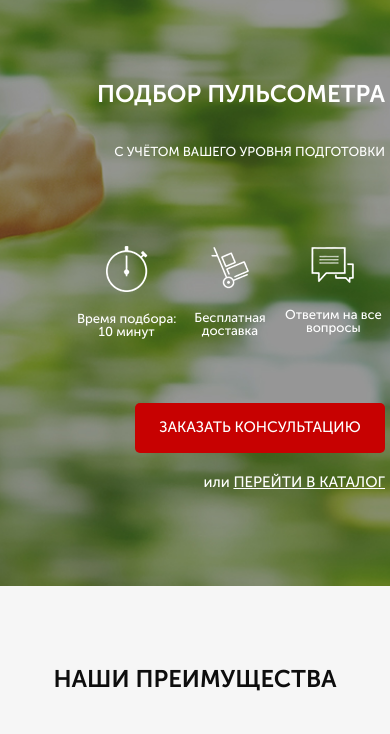
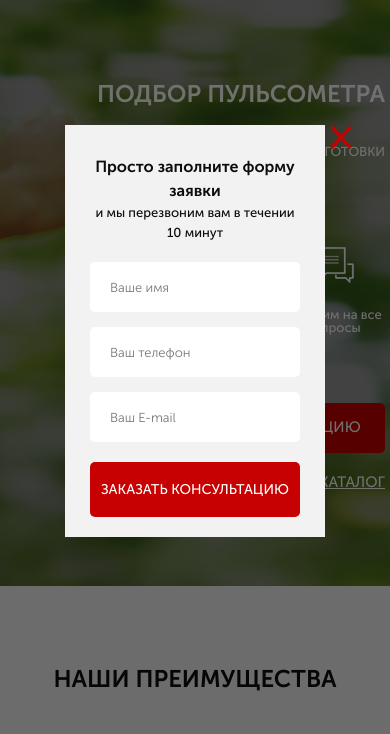
Before and after one commit to dimamedvid/Module-3-landing, a website: page src/index.html in a window 390 px wide. Both pictures are taken after a click on the button "ЗАКАЗАТЬ ЗВОНОК". Shown: the part 91-825 px from the top of the page. Drawn offline with nearby package versions, Linux system fonts and the light colour scheme.

Commit message:
add sixth lesson and homework ( modal with adaption )

```diff
--- a/src/index.html
+++ b/src/index.html
@@ -23,7 +23,7 @@
                 </div>
                 <div class="header__contacts">
                     <a href="tel:+74999228974" class="header__phone">+7 (499) 922-89-74</a>
-                    <button class="button">заказать звонок</button>
+                    <button data-modal="consultation" class="button">заказать звонок</button>
                 </div>
             </header>
             <div class="promo__wrapper">
@@ -44,7 +44,7 @@
                         Ответим на все вопросы
                     </div>
                 </div>
-                <button class="button button_main">заказать кОНСУЛЬТАЦИЮ</button>
+                <button data-modal="consultation" class="button button_main">заказать кОНСУЛЬТАЦИЮ</button>
                 <div class="promo__link">
                     или
                     <a href="">ПЕРЕЙТИ В КАТАЛОГ</a>
@@ -149,6 +149,31 @@
                     <div class="catalog-item__wrapper">
                         <div class="catalog-item__content catalog-item__content_active">
                             <img src="./img/pulsometr.png" alt="pulsometr" class="catalog-item__img"></img>
+                            <div class="catalog-item__subtitle">Пульсометр Suunto M2</div>
+                            <div class="catalog-item__descr">Для первых шагов в тренировках, основанных на сердечном ритме</div>
+                            <a href="#" class="catalog-item__link">ПОДРОБНЕЕ</a>
+                        </div>
+                        <ul class="catalog-item__list">
+                            <li>Вы услышите звуковое оповещение о нужном пульсе во время тренировки;</li>
+                            <li>Вы увидите информативный графический индикатор целевых тренировочных зон пульса;</li>
+                            <li>Также Вы увидите информацию о расходе калорий за тренировку;</li>
+                            <li>Вы сможете посмотреть данные по 10 тренировкам.</li>
+                            <a href="#" class="catalog-item__back">НАЗАД</a>
+                        </ul>
+                    </div>
+                    <hr>
+                    <div class="catalog-item__footer">
+                        <div class="catalog-item__prices">
+                            <div class="catalog-item__old-price">6 690 руб.</div>
+                            <div class="catalog-item__price">6 641 руб.</div>
+                        </div>
+                        <button class="button button_mini">КУПИТЬ</button>
+                    </div>
+                </div>
+                <div class="catalog-item">
+                    <div class="catalog-item__wrapper">
+                        <div class="catalog-item__content catalog-item__content_active">
+                            <img src="./img/pulsometr.png" alt="pulsometr" class="catalog-item__img"></img>
                             <div class="catalog-item__subtitle">Пульсометр Polar FT1</div>
                             <div class="catalog-item__descr">Для первых шагов в тренировках, основанных на сердечном ритме</div>
                             <a href="#" class="catalog-item__link">ПОДРОБНЕЕ</a>
@@ -164,8 +189,8 @@
                     <hr>
                     <div class="catalog-item__footer">
                         <div class="catalog-item__prices">
-                            <div class="catalog-item__old-price">4 750 руб.</div>
-                            <div class="catalog-item__price">4 500 руб.</div>
+                            <div class="catalog-item__old-price">7 390 руб.</div>
+                            <div class="catalog-item__price">7 021 руб.</div>
                         </div>
                         <button class="button button_mini">КУПИТЬ</button>
                     </div>
@@ -199,7 +224,7 @@
                     <div class="catalog-item__wrapper">
                         <div class="catalog-item__content catalog-item__content_active">
                             <img src="./img/pulsometr.png" alt="pulsometr" class="catalog-item__img"></img>
-                            <div class="catalog-item__subtitle">Пульсометр Polar FT1</div>
+                            <div class="catalog-item__subtitle">Пульсометр Suunto M2</div>
                             <div class="catalog-item__descr">Для первых шагов в тренировках, основанных на сердечном ритме</div>
                             <a href="#" class="catalog-item__link">ПОДРОБНЕЕ</a>
                         </div>
@@ -214,8 +239,8 @@
                     <hr>
                     <div class="catalog-item__footer">
                         <div class="catalog-item__prices">
-                            <div class="catalog-item__old-price">4 750 руб.</div>
-                            <div class="catalog-item__price">4 500 руб.</div>
+                            <div class="catalog-item__old-price">6 690 руб.</div>
+                            <div class="catalog-item__price">6 641 руб.</div>
                         </div>
                         <button class="button button_mini">КУПИТЬ</button>
                     </div>
@@ -224,7 +249,7 @@
                     <div class="catalog-item__wrapper">
                         <div class="catalog-item__content catalog-item__content_active">
                             <img src="./img/pulsometr.png" alt="pulsometr" class="catalog-item__img"></img>
-                            <div class="catalog-item__subtitle">Пульсометр Polar FT1</div>
+                            <div class="catalog-item__subtitle">Пульсометр Polar FT4</div>
                             <div class="catalog-item__descr">Для первых шагов в тренировках, основанных на сердечном ритме</div>
                             <a href="#" class="catalog-item__link">ПОДРОБНЕЕ</a>
                         </div>
@@ -239,33 +264,8 @@
                     <hr>
                     <div class="catalog-item__footer">
                         <div class="catalog-item__prices">
-                            <div class="catalog-item__old-price">4 750 руб.</div>
-                            <div class="catalog-item__price">4 500 руб.</div>
-                        </div>
-                        <button class="button button_mini">КУПИТЬ</button>
-                    </div>
-                </div>
-                <div class="catalog-item">
-                    <div class="catalog-item__wrapper">
-                        <div class="catalog-item__content catalog-item__content_active">
-                            <img src="./img/pulsometr.png" alt="pulsometr" class="catalog-item__img"></img>
-                            <div class="catalog-item__subtitle">Пульсометр Polar FT1</div>
-                            <div class="catalog-item__descr">Для первых шагов в тренировках, основанных на сердечном ритме</div>
-                            <a href="#" class="catalog-item__link">ПОДРОБНЕЕ</a>
-                        </div>
-                        <ul class="catalog-item__list">
-                            <li>Вы услышите звуковое оповещение о нужном пульсе во время тренировки;</li>
-                            <li>Вы увидите информативный графический индикатор целевых тренировочных зон пульса;</li>
-                            <li>Также Вы увидите информацию о расходе калорий за тренировку;</li>
-                            <li>Вы сможете посмотреть данные по 10 тренировкам.</li>
-                            <a href="#" class="catalog-item__back">НАЗАД</a>
-                        </ul>
-                    </div>
-                    <hr>
-                    <div class="catalog-item__footer">
-                        <div class="catalog-item__prices">
-                            <div class="catalog-item__old-price">4 750 руб.</div>
-                            <div class="catalog-item__price">4 500 руб.</div>
+                            <div class="catalog-item__old-price">6 690 руб.</div>
+                            <div class="catalog-item__price">6 641 руб.</div>
                         </div>
                         <button class="button button_mini">КУПИТЬ</button>
                     </div>
@@ -436,6 +436,38 @@
         </div>
     </footer>
 
+    <div class="overlay">
+        <div class="modal" id="consultation">
+            <div class="modal__close">&times;</div>
+            <div class="modal__subtitle">Просто заполните форму заявки</div>
+            <div class="modal__descr">и мы перезвоним вам в течении 10 минут</div>
+            <form class="feed-form feed-form_mt25" action="#">
+                <input name="name" required placeholder="Ваше имя" type="text">
+                <input name="phone" required placeholder="Ваш телефон" type="number">
+                <input name="email" required placeholder="Ваш E-mail" type="email">
+                <button class="button button_submit">ЗАКАЗАТЬ КОНСУЛЬТАЦИЮ</button>
+            </form>
+        </div>
+
+        <div class="modal" id="order">
+            <div class="modal__close">&times;</div>
+            <div class="modal__subtitle">Ваш заказ:</div>
+            <div class="modal__descr">Пульсометр Polar FT1</div>
+            <form class="feed-form feed-form_mt25" action="#">
+                <input name="name" required placeholder="Ваше имя" type="text">
+                <input name="phone" required placeholder="Ваш телефон" type="number">
+                <input name="email" required placeholder="Ваш E-mail" type="email">
+                <button class="button button_submit">КУПИТЬ</button>
+            </form>
+        </div>
+
+        <div class="modal modal_mini" id="thanks">
+            <div class="modal__close">&times;</div>
+            <div class="modal__subtitle">Спасибо за вашу заявку!</div>
+            <div class="modal__descr">Наш менеджер свяжется с вами в ближайшее время!</div>
+        </div>
+    </div>
+
     <script type="text/javascript" src="https://code.jquery.com/jquery-1.11.0.min.js"></script>
     <script type="text/javascript" src="https://code.jquery.com/jquery-migrate-1.2.1.min.js"></script>
     <script src="js/slick.min.js"></script>
--- a/src/js/script.js
+++ b/src/js/script.js
@@ -37,4 +37,20 @@ $(document).ready(function(){
 
     toggleSlide('.catalog-item__link');
     toggleSlide('.catalog-item__back');
+
+    //Modal
+
+    $('[data-modal=consultation]').on('click', function() {
+      $('.overlay, #consultation').fadeIn('slow');
+    });
+    $('.modal__close').on('click', function() {
+      $('.overlay, #consultation, #thanks, #order').fadeOut('slow');
+    });
+
+    $('.button_mini').each(function(i) {
+      $(this).on('click', function() {
+        $('#order .modal__descr').text($('.catalog-item__subtitle').eq(i).text());
+        $('.overlay, #order').fadeIn('slow');
+      })
+    });
 });
--- a/src/sass/blocks/_forms.scss
+++ b/src/sass/blocks/_forms.scss
@@ -21,4 +21,7 @@
             box-shadow: 0px 0px 20px #e4dede;
         }
     }
+    &_mt25 {
+        margin-top: 25px;
+    }
 }
--- a/src/sass/blocks/_media.scss
+++ b/src/sass/blocks/_media.scss
@@ -261,4 +261,26 @@
             margin-bottom: 20px;
         }
     }
+    .modal {
+        width: 260px;
+        padding: 30px 25px 20px;
+        &__close {
+            right: -28px;
+        }
+        &__subtitle {
+            font-size: 16px;
+        }
+        &__descr {
+            font-size: 13px;
+        }
+        .feed-form{
+            width: 210px;
+            input{
+                font-size: 13px;
+            }
+        }
+        .button_submit{
+            font-size: 14px;
+        }
+    }
 }
--- /dev/null
+++ b/src/sass/blocks/_modal.scss
@@ -0,0 +1,47 @@
+.overlay {
+    display: none;
+    position: fixed;
+    width: 100%;
+    height: 100%;
+    top: 0;
+    background-color: rgba(0, 0, 0, .56);
+}
+
+.modal {
+    position: absolute;
+    top: 50%;
+    left: 50%;
+    transform: translate(-50%, -50%);
+    width: 380px;
+    min-height: 400px;
+    background-color: #f2f2f2;
+    padding: 38px 40px 20px;
+    &__close {
+        position: absolute;
+        top: 0;
+        right: -40px;
+        font-size: 41px;
+        line-height: 21px;
+        color: $main-color;
+        cursor: pointer;
+    }
+    &__subtitle {
+        font-weight: 700;
+        font-size: 18px;
+        text-align: center;
+        color: #0d0d0d;
+    }
+    &__descr {
+        font-weight: 500;
+        font-size: 14px;
+        text-align: center;
+        color: #0d0d0d;
+    }
+    &_mini {
+        min-height: 14px;
+    }
+}
+
+#consultation, #order, #thanks {
+    display: none;
+}
--- a/src/sass/style.scss
+++ b/src/sass/style.scss
@@ -17,4 +17,5 @@
 @import 'blocks/catalog';
 @import 'blocks/feed';
 @import 'blocks/footer';
+@import 'blocks/modal';
 @import 'blocks/media';
```
Also changed, not shown: src/css/style.css, src/css/style.min.css, 1 other file.
